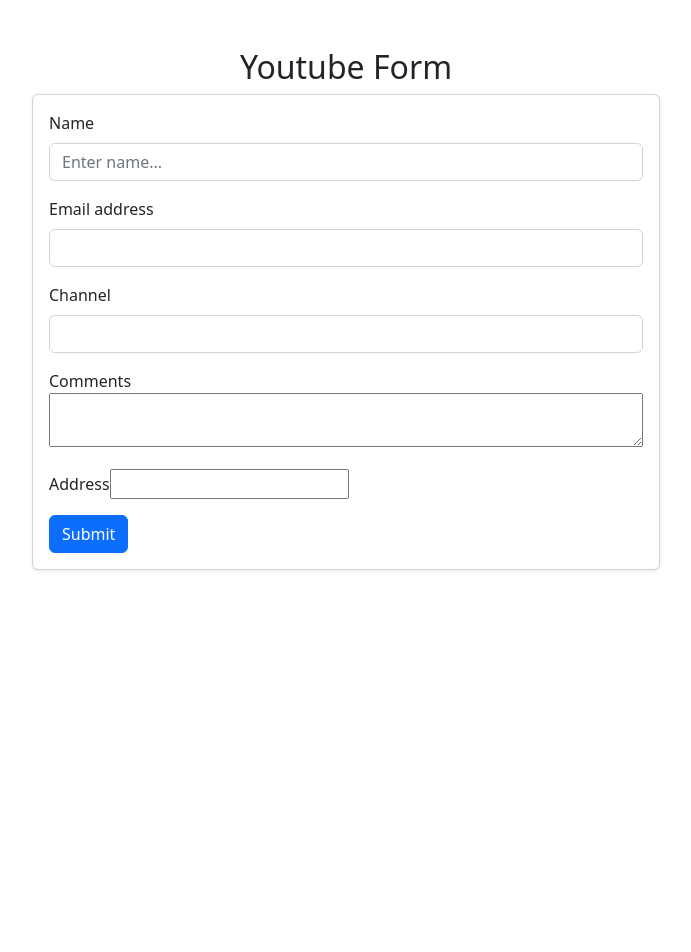
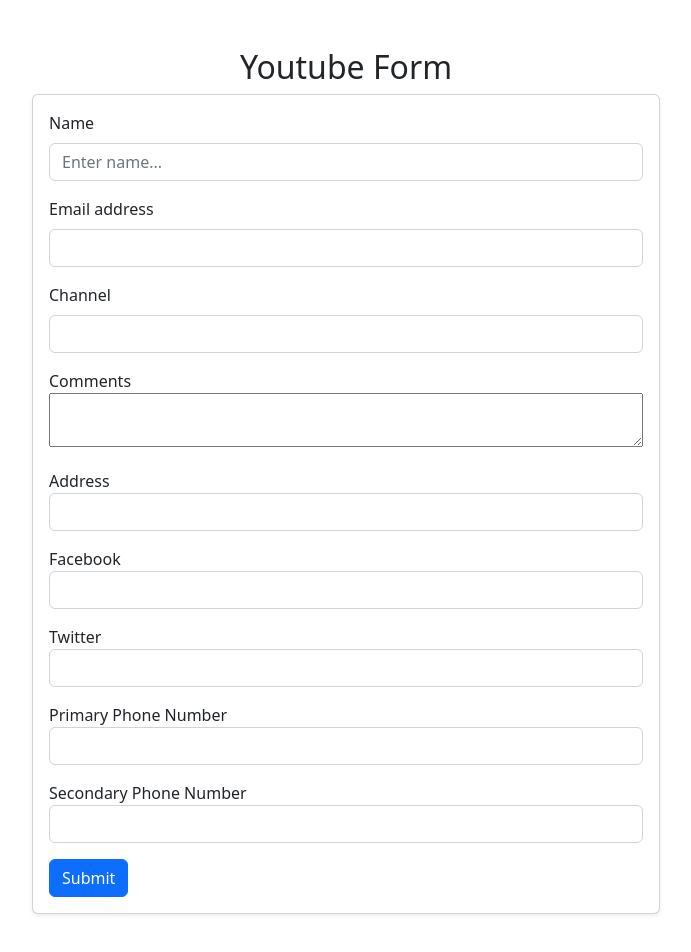
Before and after one commit to Febrianto752/practice-react-formik, a React (Create React App) app: page / in a window 1280 px wide. Shown: the top 952 px of the page, without its empty margins (294-985 px from the left). Before the commit the page ends 800 px from the top, so only its background shows below. Built offline with nearby package versions, Linux system fonts and the light colour scheme.

Commit message:
learn handle static value array on attribute initialValues

```diff
--- a/src/components/YoutubeForm/index.jsx
+++ b/src/components/YoutubeForm/index.jsx
@@ -16,6 +16,11 @@
   channel: "",
   comments: "",
   address: "",
+  socials: {
+    facebook: "",
+    twitter: "",
+  },
+  phoneNumbers: ["", ""], // harus dibuat initial value arraynya
 };
 
 const handleSubmit = (values) => {
@@ -91,16 +96,15 @@
                     <label htmlFor="address">Address</label>
                     <Field id="address" name="address">
                       {(props) => {
-                        console.log(props);
-                        /* output : {
-                        field:{name: 'address', value: '',onChange: func, onBlur: func, ...dll},
-                        form: {values: {... // seusai dengan initialValues}, errors: {... // if have validation and errors},
-                        touched: {... // attr and value touched here}, ...dll }, meta: {... // information about this input tag} }
-                        */
                         const { field, form, meta } = props;
                         return (
                           <>
-                            <input type="text" id="address" {...field} />
+                            <input
+                              type="text"
+                              id="address"
+                              {...field}
+                              className="form-control"
+                            />
                             {meta.touched && meta.error ? (
                               <small className="text-danger">
                                 {meta.error}
@@ -111,6 +115,47 @@
                       }}
                     </Field>
                     <ErrorMessage name="address" />
+                  </div>
+
+                  <div className="mb-3">
+                    <label htmlFor="facebook">Facebook</label>
+                    <Field
+                      type="text"
+                      className="form-control"
+                      id="facebook"
+                      name="socials.facebook"
+                    />
+                  </div>
+                  <div className="mb-3">
+                    <label htmlFor="twitter">Twitter</label>
+                    <Field
+                      type="text"
+                      className="form-control"
+                      id="twitter"
+                      name="socials.twitter"
+                    />
+                  </div>
+                  <div className="mb-3">
+                    <label htmlFor="primary_phone_number">
+                      Primary Phone Number
+                    </label>
+                    <Field
+                      type="number"
+                      className="form-control"
+                      id="primary_phone_number"
+                      name="phoneNumbers[0]"
+                    />
+                  </div>
+                  <div className="mb-3">
+                    <label htmlFor="secondary_phone_number">
+                      Secondary Phone Number
+                    </label>
+                    <Field
+                      type="number"
+                      className="form-control"
+                      id="secondary_phone_number"
+                      name="phoneNumbers[1]"
+                    />
                   </div>
 
                   <button type="submit" className="btn btn-primary">
```
